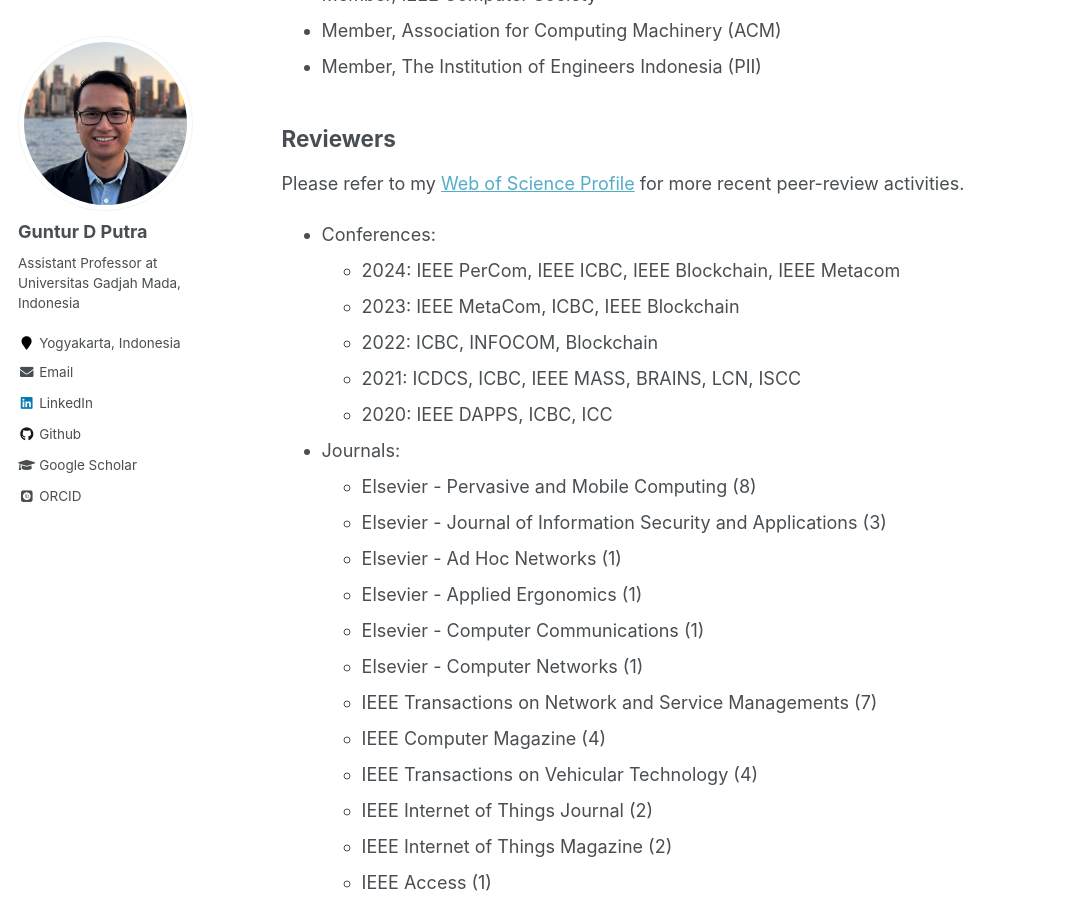
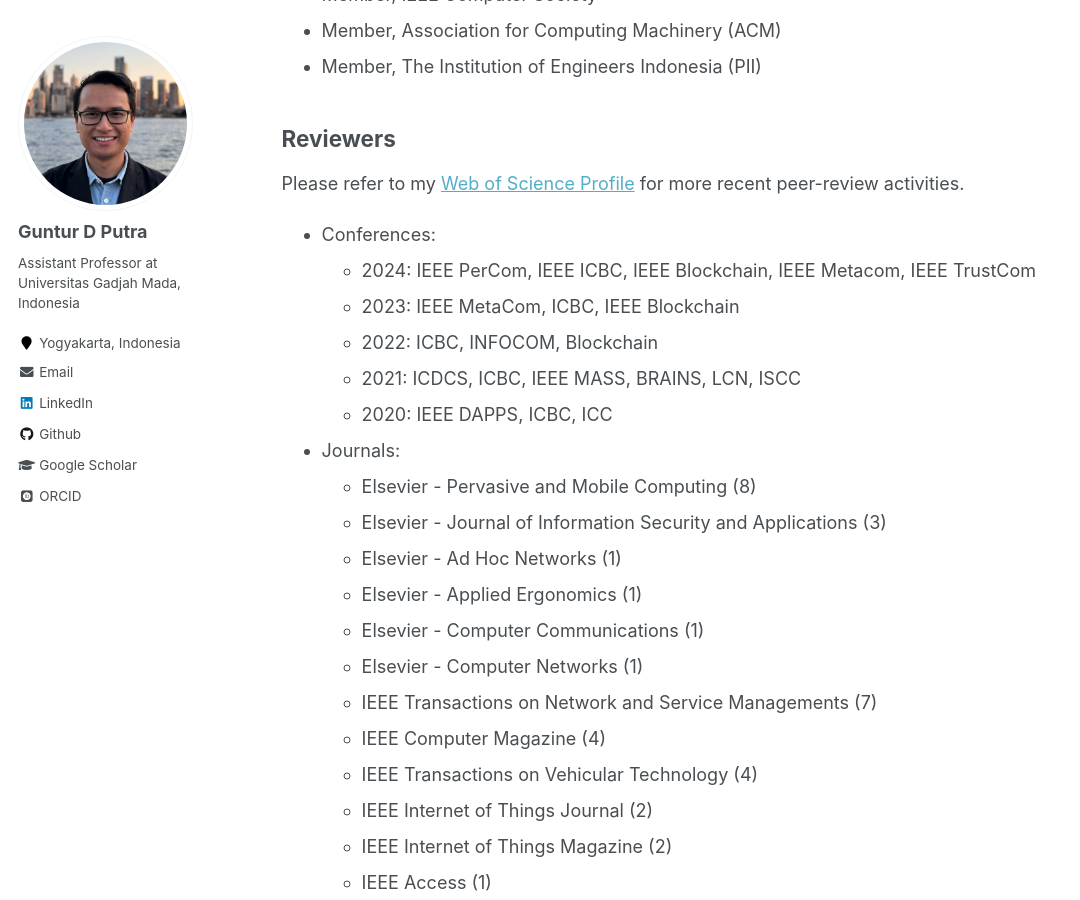
Before and after one commit to gdputra/gdputra.github.io, a Jekyll site: the page built from _pages/service.md, in a window 1280 px wide and 900 px high, scrolled down 327 px. Shown: the whole window, without its empty margins (0-1080 px from the left). Built offline with Jekyll 4.4.1, drawn with Linux system fonts in a browser that asks for light colours; some web fonts are replaced.

Commit message:
update: add trustcom in service page

```diff
--- a/_pages/service.md
+++ b/_pages/service.md
@@ -19,7 +19,7 @@ Reviewers
 Please refer to my [Web of Science Profile](https://www.webofscience.com/wos/author/record/W-3040-2019) for more recent peer-review activities.
 
 - Conferences:
-  - 2024: IEEE PerCom, IEEE ICBC, IEEE Blockchain, IEEE Metacom
+  - 2024: IEEE PerCom, IEEE ICBC, IEEE Blockchain, IEEE Metacom, IEEE TrustCom
   - 2023: IEEE MetaCom, ICBC, IEEE Blockchain
   - 2022: ICBC, INFOCOM, Blockchain
   - 2021: ICDCS, ICBC, IEEE MASS, BRAINS, LCN, ISCC
```
